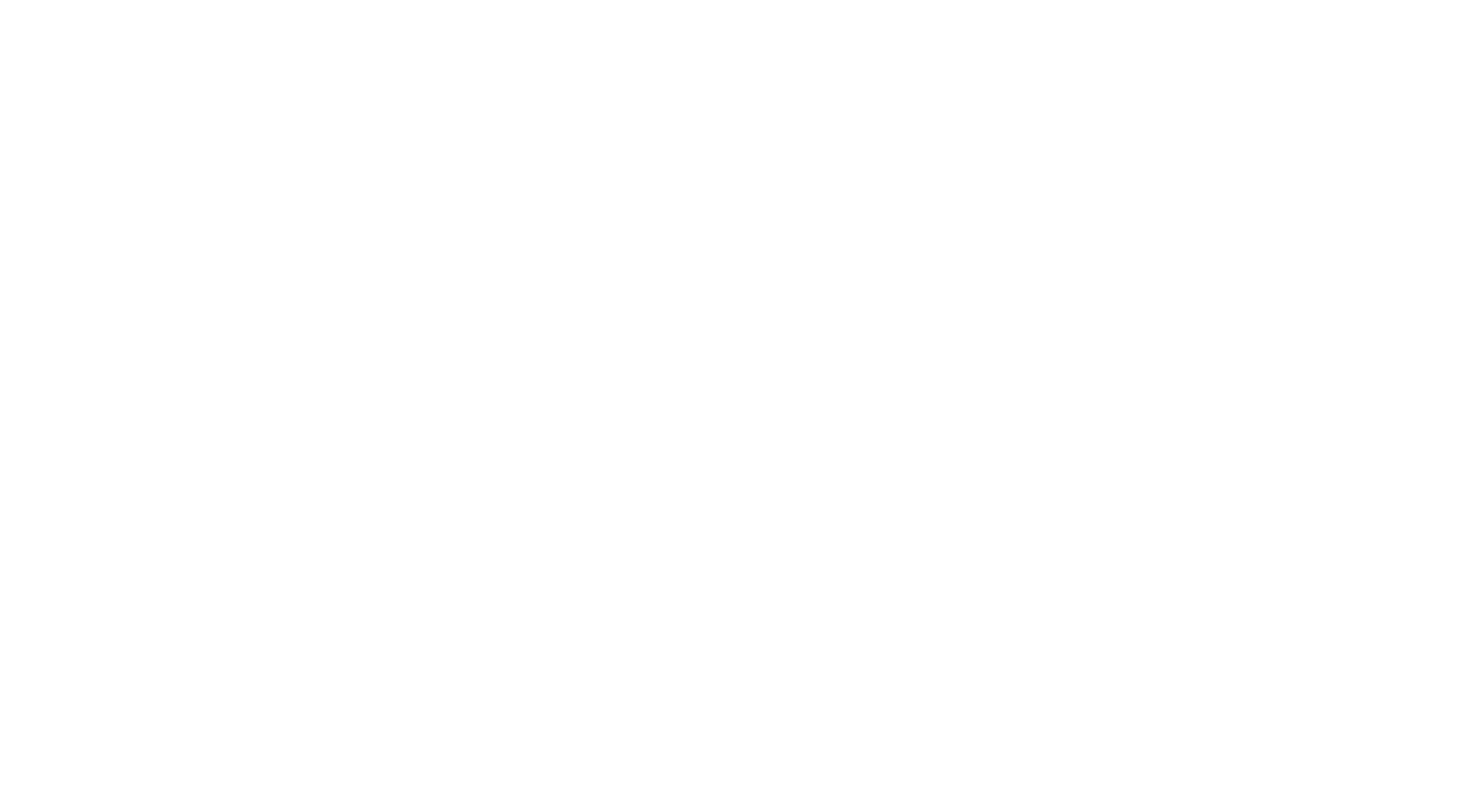
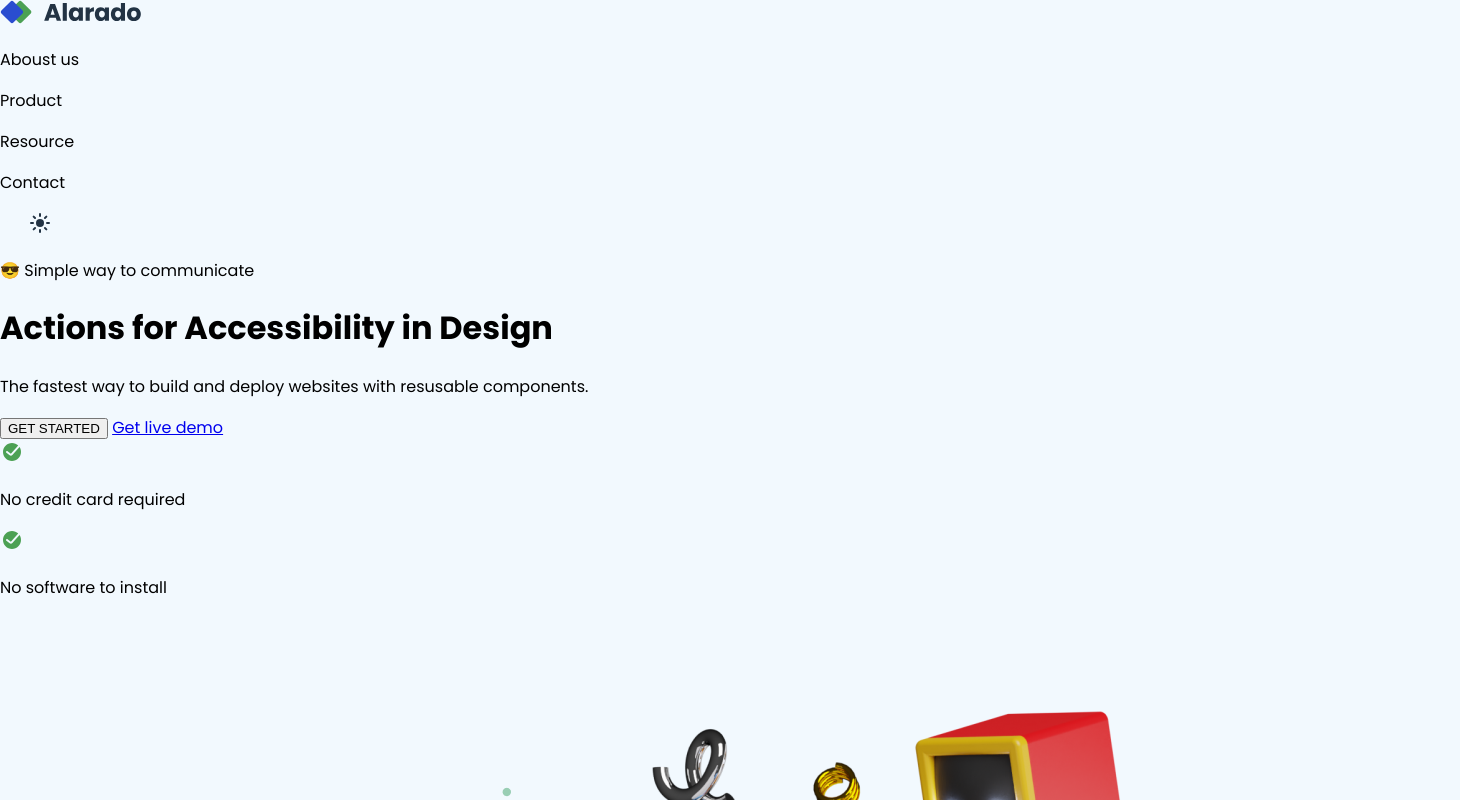
Before and after one commit to JeisonLeonel/Simple_Homepage-, a plain HTML site: page index.html in a window 1280 px wide. Shown: the top 800 px of the page, 1460 px wide, since content can reach past the window. Drawn offline with Linux system fonts and the light colour scheme.

Commit message:
Se empieza a desarrollar los estilos

```diff
--- a/css/style.css
+++ b/css/style.css
@@ -0,0 +1,11 @@
+/*Estilo para el body*/
+body{
+    display: flex;
+    flex-direction: column;
+    background-color: #F2F9FE;
+    font-family: "Poppins", sans-serif;
+    font-style: normal;
+    width: 100%;
+    height: 100%;
+    margin: 0px;
+}
--- a/index.html
+++ b/index.html
@@ -14,12 +14,56 @@
             200;1,300;1,400;1,500;1,600;1,700;1,800;1,900&display=swap" rel="stylesheet">
 </head>
 <body>
+    <!--Estilo para el enzabezado-->
     <header class="top_content">
-
+        <div class="icon">
+            <img src="img/alarado-icon-homepage.svg" alt="">
+        </div>
+        <div class="opcion">
+            <p>Aboust us</p>
+            <p>Product</p>
+            <p>Resource</p>
+            <p>Contact</p>
+        </div>
+        <div class="dark_mode">
+            <img src="img/Moon_fill_light.svg" alt="Moon_fill_light">
+            <img src="img/Sun_fill.svg" alt="Sun">
+        </div>
     </header>
+    <!--Contenedor main que se divide en left y right-->
     <main class="content_main">
-
+        <!--Contenedor left-->
+        <div class="content_left">
+            <div class="content_left_text">
+                <p>😎  Simple way to communicate</p>
+                <h1>
+                    Actions for Accessibility in Design
+                </h1>
+                <p>
+                    The fastest way to build and deploy websites with resusable components.
+                </p>
+            </div>
+            <div class="content_left_button">
+                <button class="left_button">
+                    GET STARTED
+                </button>
+                <a href="#">Get live demo</a>
+            </div>
+            <div class="check">
+                <div class="check_left">
+                    <img src="img/Done_ring_round_fill.svg" alt="check">
+                    <p>No credit card required</p>
+                </div>
+                <div class="check_right">
+                    <img src="img/Done_ring_round_fill.svg" alt="check">
+                    <p>No software to install</p>
+                </div>
+            </div>
+        </div>
+        <!--Contenedor right-->
+        <div class="content_right">
+            <img src="img/hero-image-simple-homepage.png" alt="hero-image-simple-homepage">
+        </div>
     </main>
-
 </body>
 </html>
```
